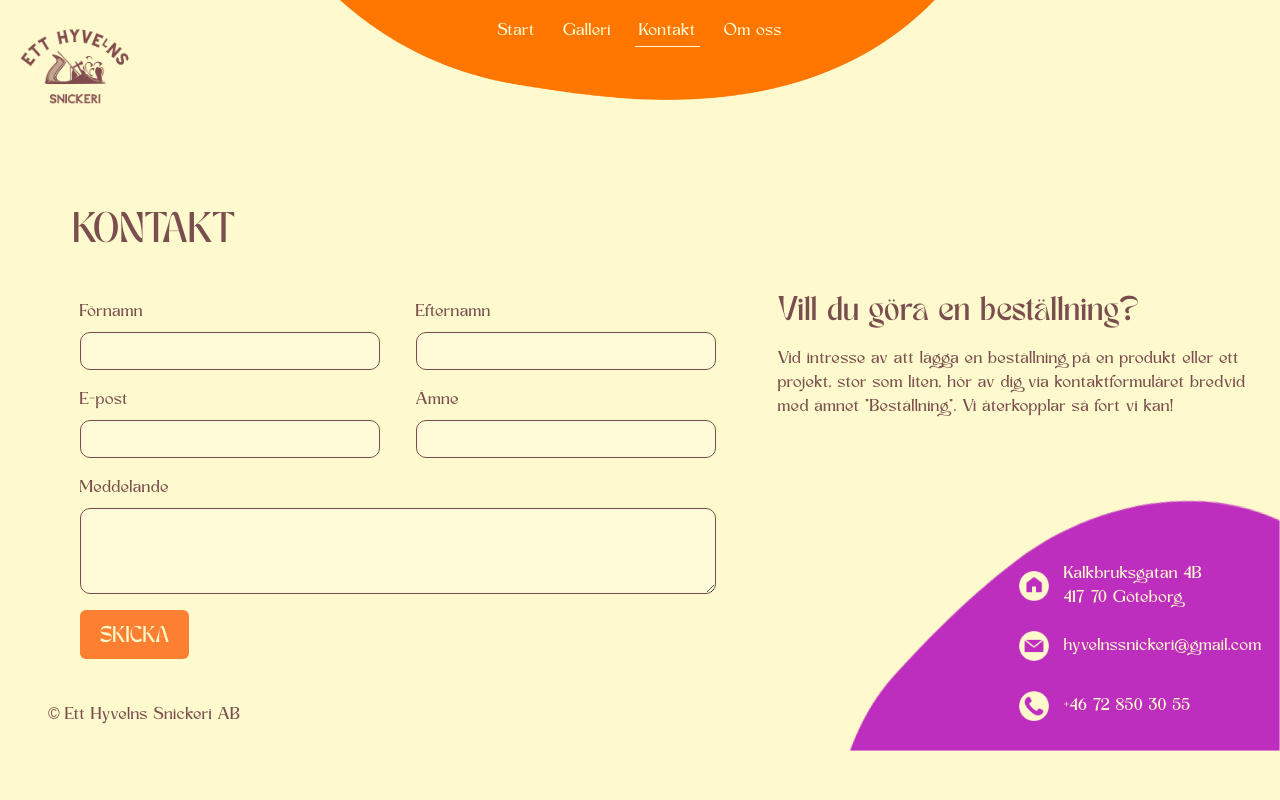
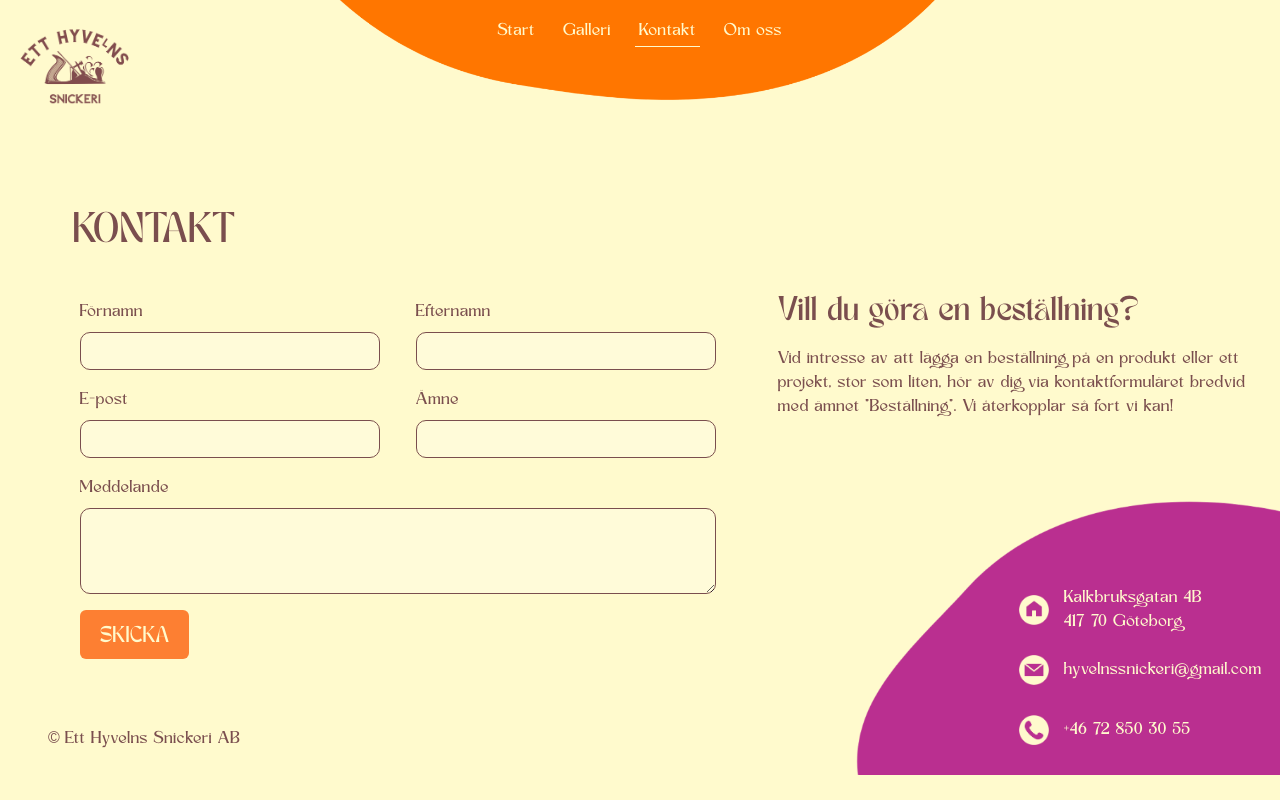
Before and after one commit to sonjasviden/ett_hyvelns_snickeri, a React (Vite) app: page /kontakt in a window 1280 px wide. Built offline with nearby package versions, Linux system fonts and the light colour scheme; no server answers.

Commit message:
purple blob

```diff
--- a/src/scss/ContactPage.scss
+++ b/src/scss/ContactPage.scss
@@ -50,7 +50,7 @@
 
     .info-box {
       position: absolute;
-      bottom: 0;
+      bottom: 1rem;
 
       .phoneNr {
         margin-bottom: 20px !important;
@@ -93,6 +93,7 @@
   .contactPage {
     .purple-blob {
       .info-box {
+        bottom: 2rem;
         .phoneNr {
           margin-bottom: 35px !important;
         }
@@ -140,7 +141,7 @@
 
     .purple-blob {
       img {
-        width: 85%;
+        width: 80%;
       }
 
       .info-box {
@@ -156,7 +157,7 @@
   .contactPage {
     .purple-blob {
       img {
-        width: 70%;
+        width: 60%;
       }
 
       .info-box {
--- a/src/scss/Navbar.scss
+++ b/src/scss/Navbar.scss
@@ -94,6 +94,7 @@
     margin-left: 10px;
     margin-top: 20px;
     cursor: pointer;
+    z-index: 999;
 
     img {
       width: 100%;
```
Also changed, not shown: public/images/contact-purple-blob.png, public/images/desktop-purple-blob.png.
